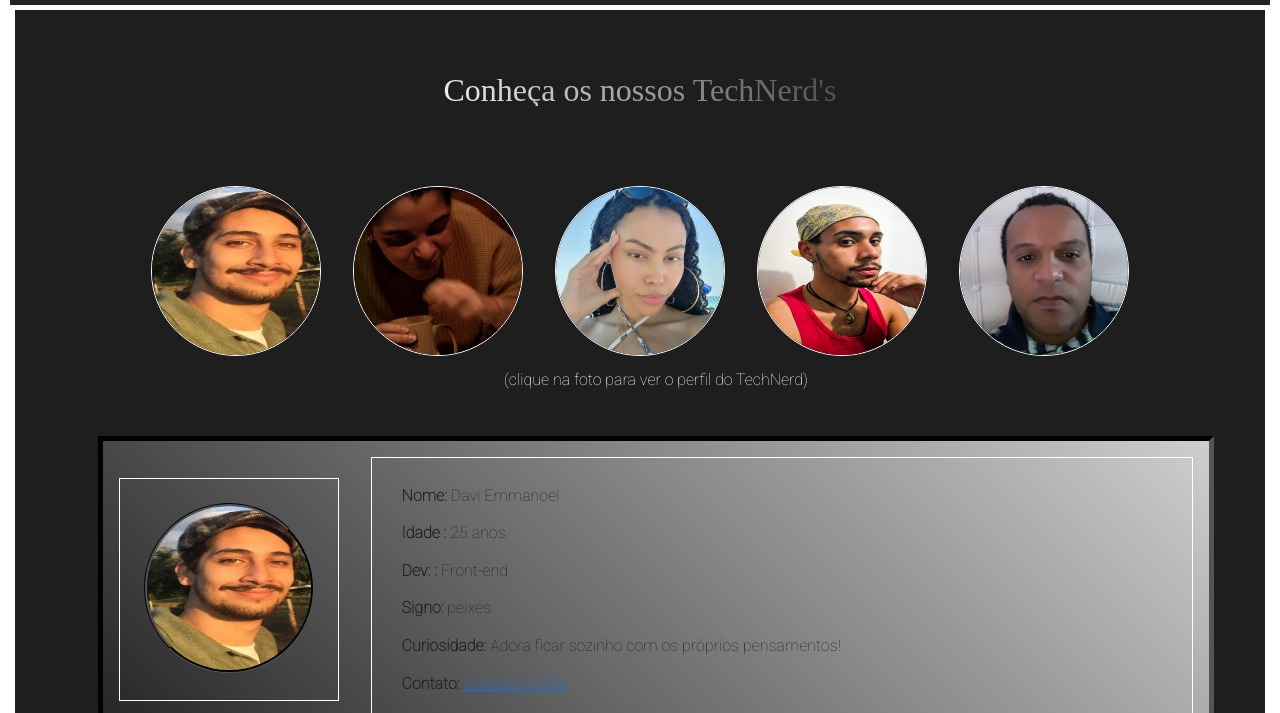
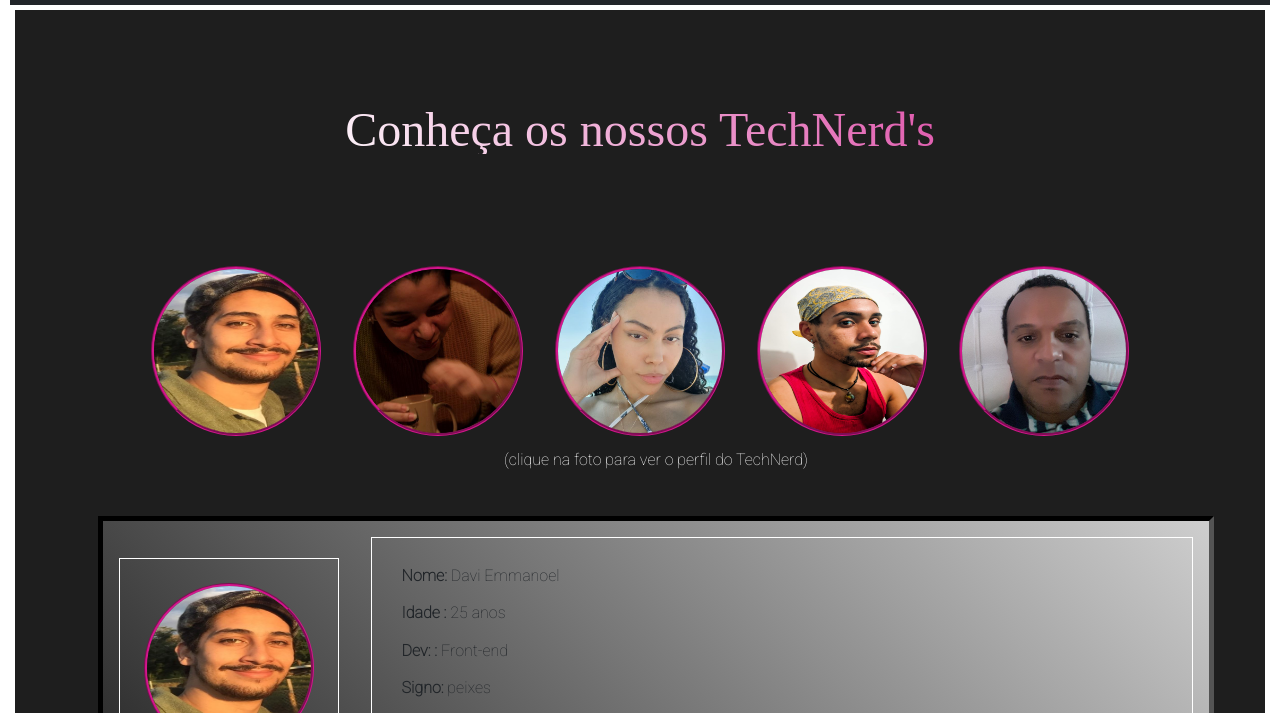
Before and after one commit to Pedro-jds/TechFlix, a plain HTML site: page contato/contato.html in a window 1280 px wide. Shown: the part 64-777 px from the top of the page. Drawn offline with nearby package versions, Linux system fonts and the light colour scheme.

Commit message:
Modificação na estilização e comentários do código

```diff
--- a/contato/contato.html
+++ b/contato/contato.html
@@ -10,6 +10,7 @@
     integrity="sha384-F3w7mX95PdgyTmZZMECAngseQB83DfGTowi0iMjiWaeVhAn4FJkqJByhZMI3AhiU" crossorigin="anonymous">
   <link rel="stylesheet" href="css/reset.css">
   <link rel="stylesheet" href="css/contato.css">
+  <!-- Fonte Roboto, da google fontes, utilizada no layout da página.  -->
   <link href="https://fonts.googleapis.com/css2?family=Roboto:wght@100&display=swap" rel="stylesheet">
   <script src="./js/contato.js" defer></script>
   <title>Contato</title>
@@ -18,7 +19,7 @@
 <body>
   <!-- Barra de header padrão advinda 100% do bootstrap -->
   <header class="d-flex justify-content-center w-100">
-    <nav class=" d-flex justify-content-between navbar navbar-expand-lg navbar-dark bg-dark w-100">
+    <nav class="navbar navbar-expand-lg navbar-dark bg-dark w-100">
       <div class="container-fluid">
         <a class="navbar-brand" href="#"><img src="css/images/TECHFLIX.png" alt="TechFlix" width="113" height="30"></a>
         <button class="navbar-toggler" type="button" data-bs-toggle="collapse" data-bs-target="#navbarText"
@@ -58,11 +59,11 @@
       <div class="container box-image">
         <div class="row">
           <div class="d-flex justify-content-center flex-wrap">
-            <img class="col-12 border border-white" id="davi" src="./css/images/davizito.jpeg" alt="foto do TechNerd Davi">
-            <img class="col-12 border border-white" id="gabi" src="./css/images/gabi.jfif" alt="foto da TechNerd Gabi">
-            <img class="col-12 border border-white" id="luana" src="./css/images/luana.jfif" alt="foto da TechNerd Luana">
-            <img class="col-12 border border-white" id="luth" src="./css/images/luth.jpeg" alt="foto do TechNerd Luth">
-            <img class="col-12 border border-white" id="pedro" src="./css/images/pedro.jfif" alt="foto do TechNerd Pedro">
+            <img class="col-12" id="davi" src="./css/images/davizito.jpeg" alt="foto do TechNerd Davi">
+            <img class="col-12" id="gabi" src="./css/images/gabi.jfif" alt="foto da TechNerd Gabi">
+            <img class="col-12" id="luana" src="./css/images/luana.jfif" alt="foto da TechNerd Luana">
+            <img class="col-12" id="luth" src="./css/images/luth.jpeg" alt="foto do TechNerd Luth">
+            <img class="col-12" id="pedro" src="./css/images/pedro.jfif" alt="foto do TechNerd Pedro">
             <p class="um">(clique na foto para ver o perfil do TechNerd)</p>
           </div>
         </div>
@@ -138,7 +139,7 @@
     </section>
 
     <section class="section-3">
-      <!-- Section-3: pequeno form para entrar em contato com o empresa!-->
+      <!-- Section-3: pequeno form para entrar em contato com a empresa!-->
       <span>
         <p><strong>Fale conosco</strong></p>
         <input class="form-control form-control-lg" type="text" placeholder="seu melhor email"
--- a/contato/css/contato.css
+++ b/contato/css/contato.css
@@ -1,7 +1,3 @@
-@font-face {
-    font-family: 'gunmetal';
-    src: url(./fonte/gunmetl.ttf);
-}
 body {
     margin: 10px;
 }
@@ -13,17 +9,6 @@ main {
     flex-wrap: wrap;
     border: 5px solid white;
     background-color: rgb(30, 30, 30);
-}
-h2 {
-    font-size: 2em;
-    margin: 2em;
-    color: white;
-    background-image: linear-gradient(45deg, white, black, white);
-    background-clip: text;
-    -webkit-background-clip: text;
-    -webkit-text-fill-color: transparent;
-    background-size: 300% 300%;
-    animation: bg-tr 5s ease-in-out infinite;
 }
 .section-1 > p, .um {
     margin: 0 2em 2em 4em;
@@ -40,6 +25,25 @@ h2 {
     justify-content: start;
     align-items: center;
 }
+h2 {
+    font-size: 3em;
+    margin: 2em;
+    color: white;
+    background-image: linear-gradient(45deg, white, #D3168C, white);
+    /* Deixando o fundo do texto transparente, para aparecer apenas o texto. E aplicando a animation que dá a impresão de movimentação do background. */
+    background-clip: text;
+    -webkit-background-clip: text;
+    -webkit-text-fill-color: transparent;
+    background-size: 300% 300%;
+    animation: bg-tr 5s ease-in-out infinite;
+}
+#davi, #gabi, #luana, #luth, #pedro {
+    height: 170px;
+    width: 170px;
+    border-radius: 300px;
+    border: 3px groove #D3168C;
+    margin: 1em;
+}
 .container .section-2 {
     margin: 0;
 }
@@ -52,6 +56,7 @@ h2 {
     align-items: center;
     margin: 0;
 }
+/* Cada class de div representa um card de perfil TechNerd */
 .div1, .div2, .div3, .div4, .div5 {
     border: 5px inset black;
     padding: 0;
@@ -63,6 +68,7 @@ h2 {
     animation: bg-tr 5s ease-in-out infinite;
     height: 100%;
 }
+/* Cada Span contém a foto ou a parte escrita dos cards ou engloba o form de contato. */
 span {
     border: 1px solid white;
     margin: 1em;
@@ -80,13 +86,7 @@ span {
 p > strong {
     font-weight: bold;
 }
-#davi, #gabi, #luana, #luth, #pedro {
-    height: 170px;
-    width: 170px;
-    border-radius: 300px;
-    border: 3px groove black;
-    margin: 1em;
-}
+/* section contém a form de contato. */
 .section-3 {
     width: 100%;
     height: fit-content;
@@ -131,6 +131,7 @@ footer {
     margin-top: 30px;
     padding: 20px 10px;
   }
+  /* Animation implementado do título da página e nos cards */
 @keyframes bg-tr {
     0% {
         background-position: 0% 50%;
@@ -143,10 +144,13 @@ footer {
     }
 }
 @media
-
+/* Estilização mobile */
     (max-width: 480px) {
         body {
             margin: 0;
+        }
+        .section-1 {
+            flex-direction: column-reverse;
         }
         h2 {
             text-align: center;
--- a/contato/js/contato.js
+++ b/contato/js/contato.js
@@ -1,15 +1,18 @@
+// Cada img representa as fotos dos TechNerds na primeira section, no topo da página!
 const img1 = document.querySelector('#davi')
 const img2 = document.querySelector('#gabi')
 const img3 = document.querySelector('#luana')
 const img4 = document.querySelector('#luth')
 const img5 = document.querySelector('#pedro')
 
+// Cada div é um card de perfil TechNerd
 const div1 = document.querySelector('.div1')
 const div2 = document.querySelector('.div2')
 const div3 = document.querySelector('.div3')
 const div4 = document.querySelector('.div4')
 const div5 = document.querySelector('.div5')
 
+// Cada addEventListener faz com que: ao clicar em uma foto de um integrante do time Technerd, a página rola para o card e seu perfil.
 img1.addEventListener('click', function() {
     div1.scrollIntoView(true)
 })
```
